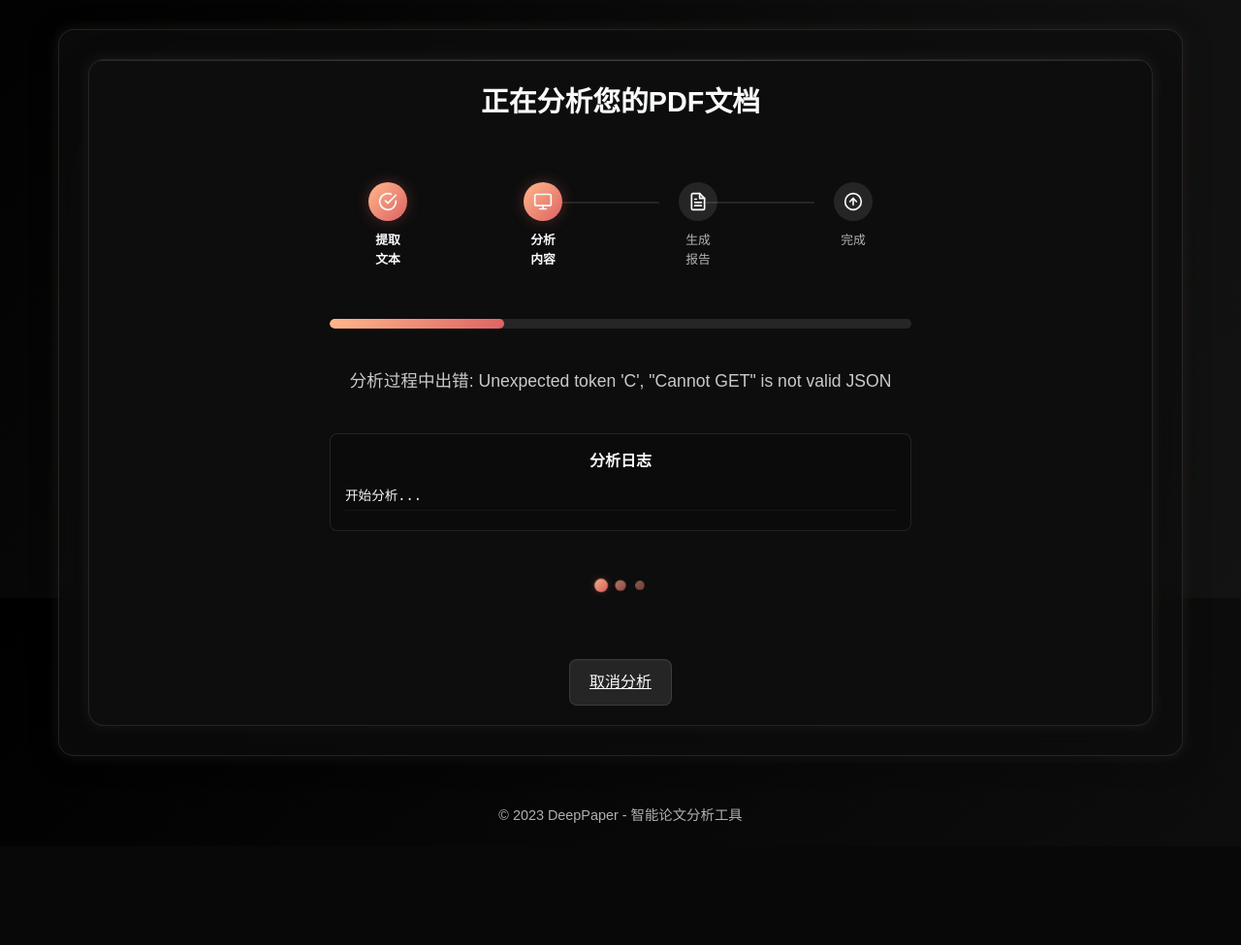
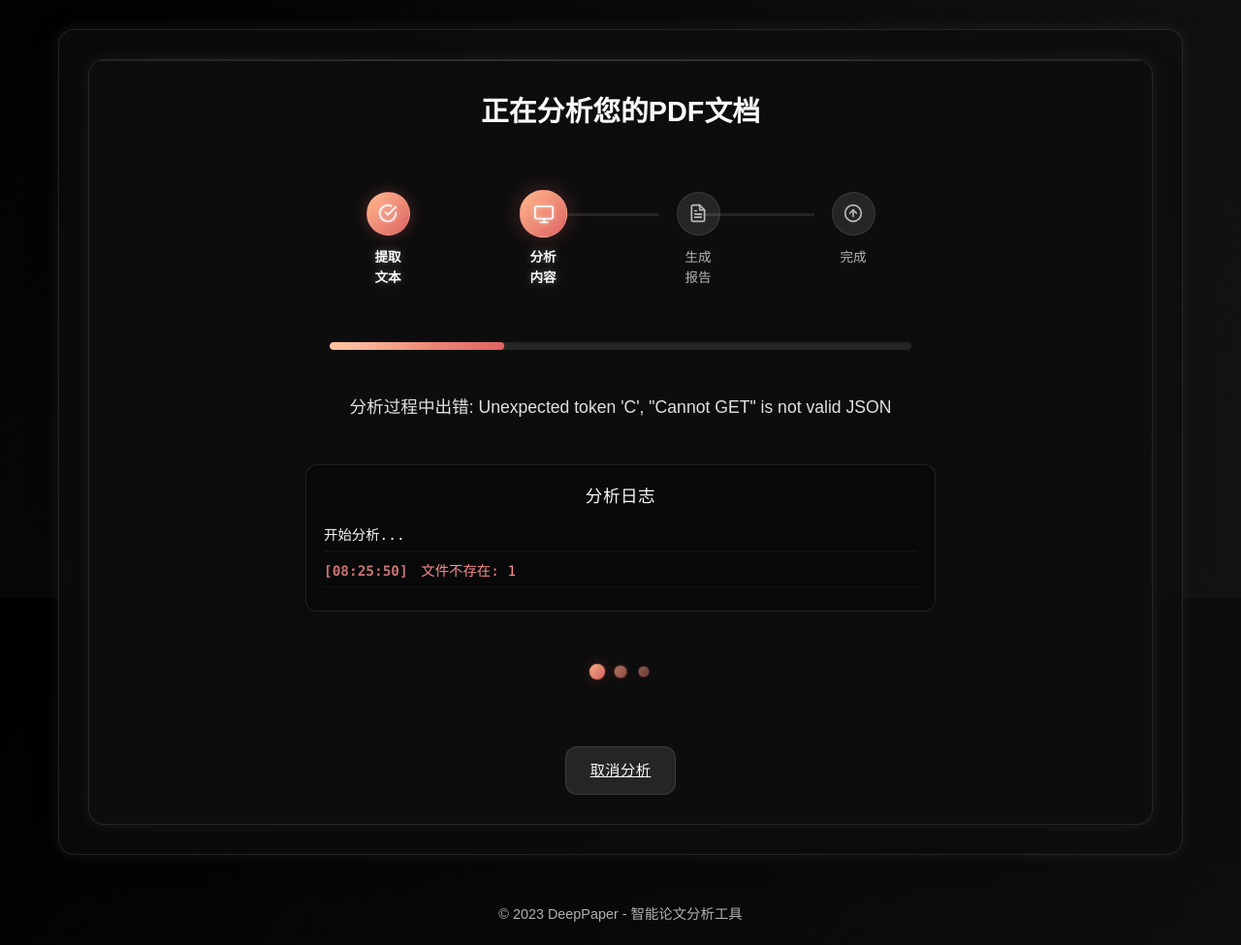
Before and after one commit to B143KC47/DeepPaper, a Flask app: template templates/analysis/analysis_progress.html in a window 1280 px wide. Shown: the part 183-1158 px from the top of the page at 97% size. Before the commit the page ends 1032 px from the top, so only its background shows below. Run offline with Flask 2, Linux system fonts and the light colour scheme; the template is opened without the code that fills it, so the values that code supplies are empty.

Commit message:
style(analysis_progress): 优化分析进度页面的样式和动画效果
调整了进度条、步骤图标、日志容器等元素的样式，增加了平滑的过渡动画和阴影效果，提升了用户体验

```diff
--- a/templates/analysis/analysis_progress.html
+++ b/templates/analysis/analysis_progress.html
@@ -13,7 +13,9 @@
             justify-content: center;
             min-height: 60vh;
             text-align: center;
-            padding: 20px;
+            padding: 30px;
+            position: relative;
+            overflow: hidden;
         }
 
         .progress-title {
@@ -26,27 +28,50 @@
             margin: 20px 0;
             font-size: 1.1rem;
             color: var(--text-light);
-            opacity: 0.8;
+            opacity: 0.9;
+            transition: opacity 0.3s ease;
+            min-height: 1.5em;
+            display: flex;
+            align-items: center;
+            justify-content: center;
         }
 
         .progress-bar-container {
             width: 80%;
             max-width: 600px;
-            height: 10px;
+            height: 8px;
             background-color: rgba(255, 255, 255, 0.1);
-            border-radius: 5px;
+            border-radius: 10px;
             overflow: hidden;
-            margin: 20px 0;
+            margin: 25px 0;
             position: relative;
+            box-shadow: inset 0 1px 3px rgba(0, 0, 0, 0.2);
         }
 
         .progress-bar {
             height: 100%;
             width: 0%;
             background: var(--warm-gradient);
-            border-radius: 5px;
-            transition: width 0.5s ease;
+            border-radius: 10px;
+            transition: width 0.5s ease-out;
             position: relative;
+            box-shadow: 0 0 10px var(--warm-shadow);
+        }
+
+        .progress-bar::after {
+            content: '';
+            position: absolute;
+            top: 0;
+            left: 0;
+            right: 0;
+            bottom: 0;
+            background: linear-gradient(90deg, transparent, rgba(255, 255, 255, 0.2), transparent);
+            animation: progress-shine 2s infinite linear;
+        }
+
+        @keyframes progress-shine {
+            0% { transform: translateX(-100%); }
+            100% { transform: translateX(100%); }
         }
 
         .progress-steps {
@@ -66,22 +91,24 @@
         }
 
         .step-icon {
-            width: 40px;
-            height: 40px;
+            width: 45px;
+            height: 45px;
             border-radius: 50%;
             background-color: rgba(255, 255, 255, 0.1);
             display: flex;
             align-items: center;
             justify-content: center;
-            margin-bottom: 10px;
+            margin-bottom: 12px;
             position: relative;
             z-index: 2;
-            transition: all 0.3s ease;
+            transition: all 0.4s cubic-bezier(0.175, 0.885, 0.32, 1.275);
+            border: 1px solid var(--glass-border);
         }
 
         .step-icon.active {
             background: var(--warm-gradient);
-            box-shadow: 0 0 15px var(--warm-shadow);
+            box-shadow: 0 0 20px var(--warm-shadow);
+            transform: scale(1.1);
         }
 
         .step-icon.completed {
@@ -89,27 +116,42 @@
             box-shadow: 0 0 15px var(--warm-shadow);
         }
 
+        .step-icon svg {
+            transition: all 0.3s ease;
+            opacity: 0.7;
+        }
+
+        .step-icon.active svg,
+        .step-icon.completed svg {
+            opacity: 1;
+            filter: drop-shadow(0 0 2px rgba(255, 255, 255, 0.5));
+        }
+
         .step-label {
-            font-size: 0.8rem;
+            font-size: 0.85rem;
             color: var(--text-light);
             opacity: 0.7;
             text-align: center;
             transition: all 0.3s ease;
+            max-width: 100px;
+            margin: 0 auto;
         }
 
         .step-label.active {
             opacity: 1;
             font-weight: bold;
+            text-shadow: 0 0 10px rgba(255, 255, 255, 0.3);
         }
 
         .step-connector {
             position: absolute;
-            top: 20px;
+            top: 22px;
             left: 50%;
             width: 100%;
-            height: 2px;
+            height: 3px;
             background-color: rgba(255, 255, 255, 0.1);
             z-index: 1;
+            transition: all 0.5s ease;
         }
 
         .step:first-child .step-connector {
@@ -118,6 +160,7 @@
 
         .step-connector.completed {
             background: var(--warm-gradient);
+            box-shadow: 0 0 8px var(--warm-shadow);
         }
 
         .loading-animation {
@@ -128,15 +171,16 @@
             display: flex;
             justify-content: center;
             align-items: center;
-            gap: 8px;
+            gap: 10px;
         }
 
         .dot {
-            width: 12px;
-            height: 12px;
+            width: 14px;
+            height: 14px;
             border-radius: 50%;
             background: var(--warm-gradient);
             animation: pulse 1.5s infinite ease-in-out;
+            box-shadow: 0 0 5px var(--warm-shadow);
         }
 
         .dot:nth-child(2) {
@@ -155,57 +199,102 @@
             50% {
                 transform: scale(1.2);
                 opacity: 1;
-                box-shadow: 0 0 10px var(--warm-shadow);
+                box-shadow: 0 0 15px var(--warm-shadow);
             }
         }
 
         .cancel-button {
             margin-top: 40px;
-            padding: 10px 20px;
+            padding: 12px 25px;
             background-color: rgba(255, 255, 255, 0.1);
             color: var(--text-light);
             border: 1px solid var(--glass-border);
-            border-radius: var(--border-radius-sm);
+            border-radius: var(--border-radius-md);
             cursor: pointer;
             transition: all var(--transition-speed) ease;
+            font-size: 0.95rem;
+            letter-spacing: 0.5px;
+            position: relative;
+            overflow: hidden;
+        }
+
+        .cancel-button::after {
+            content: '';
+            position: absolute;
+            top: 0;
+            left: -100%;
+            width: 100%;
+            height: 100%;
+            background: linear-gradient(90deg, transparent, rgba(255, 255, 255, 0.1), transparent);
+            transition: all 0.8s ease;
         }
 
         .cancel-button:hover {
             background-color: rgba(255, 255, 255, 0.2);
             transform: var(--hover-transform);
+            box-shadow: 0 5px 15px rgba(0, 0, 0, 0.2);
+        }
+
+        .cancel-button:hover::after {
+            left: 100%;
         }
 
         /* 日志容器样式 */
         .log-container {
-            width: 80%;
-            max-width: 600px;
-            max-height: 200px;
+            width: 85%;
+            max-width: 650px;
+            max-height: 220px;
             overflow-y: auto;
-            margin: 20px 0;
-            padding: 15px;
-            background-color: rgba(0, 0, 0, 0.2);
-            border-radius: var(--border-radius-sm);
+            margin: 25px 0;
+            padding: 18px;
+            background-color: rgba(0, 0, 0, 0.25);
+            border-radius: var(--border-radius-md);
             border: 1px solid var(--glass-border);
             text-align: left;
+            box-shadow: inset 0 2px 10px rgba(0, 0, 0, 0.2), 0 0 15px rgba(0, 0, 0, 0.1);
+            scrollbar-width: thin;
+            scrollbar-color: rgba(255, 255, 255, 0.2) rgba(0, 0, 0, 0.2);
+        }
+
+        .log-container::-webkit-scrollbar {
+            width: 6px;
+        }
+
+        .log-container::-webkit-scrollbar-track {
+            background: rgba(0, 0, 0, 0.2);
+            border-radius: 3px;
+        }
+
+        .log-container::-webkit-scrollbar-thumb {
+            background-color: rgba(255, 255, 255, 0.2);
+            border-radius: 3px;
         }
 
         .log-title {
-            font-size: 1rem;
-            margin-bottom: 10px;
+            font-size: 1.1rem;
+            margin-bottom: 12px;
             color: var(--text-light);
             text-align: center;
+            font-weight: 500;
+            letter-spacing: 0.5px;
         }
 
         .log-content {
-            font-family: monospace;
-            font-size: 0.85rem;
+            font-family: 'Consolas', 'Monaco', monospace;
+            font-size: 0.9rem;
             color: var(--text-light);
+            line-height: 1.5;
         }
 
         .log-entry {
-            margin-bottom: 5px;
-            padding: 3px 0;
+            margin-bottom: 6px;
+            padding: 4px 0;
             border-bottom: 1px solid rgba(255, 255, 255, 0.05);
+            transition: background-color 0.2s ease;
+        }
+
+        .log-entry:hover {
+            background-color: rgba(255, 255, 255, 0.05);
         }
 
         .log-entry.info {
@@ -218,6 +307,16 @@
 
         .log-entry.error {
             color: #f88e8e;
+        }
+
+        .log-timestamp {
+            font-weight: bold;
+            opacity: 0.8;
+            margin-right: 5px;
+        }
+
+        .log-message {
+            font-weight: normal;
         }
     </style>
 </head>
@@ -343,28 +442,45 @@
             const updateProgress = setInterval(function() {
                 if (!isAnalyzing) return;
 
-                progress += 1;
+                // 使进度增长更加自然
+                const increment = Math.max(0.5, Math.random() * 1.5);
+                progress += increment;
                 if (progress > 100) progress = 100;
+
+                // 使用CSS动画使过渡更平滑
                 progressBar.style.width = progress + '%';
 
-                // 更新步骤状态
+                // 更新步骤状态，添加过渡延迟使步骤变化更自然
                 if (progress >= 30 && progress < 60) {
                     // 第二步活跃
                     updateStepStatus(1, 'active');
                 } else if (progress >= 60 && progress < 90) {
                     // 第三步活跃
-                    updateStepStatus(1, 'completed');
-                    updateStepStatus(2, 'active');
+                    setTimeout(() => {
+                        updateStepStatus(1, 'completed');
+                        setTimeout(() => {
+                            updateStepStatus(2, 'active');
+                        }, 300);
+                    }, 200);
                 } else if (progress >= 90) {
                     // 第四步活跃
-                    updateStepStatus(2, 'completed');
-                    updateStepStatus(3, 'active');
+                    setTimeout(() => {
+                        updateStepStatus(2, 'completed');
+                        setTimeout(() => {
+                            updateStepStatus(3, 'active');
+                        }, 300);
+                    }, 200);
                 }
 
-                // 随机更新消息
-                if (Math.random() > 0.7) {
+                // 平滑更新消息，降低更新频率使体验更好
+                if (Math.random() > 0.85) {
                     messageIndex = (messageIndex + 1) % progressMessages.length;
-                    progressInfo.textContent = progressMessages[messageIndex];
+                    // 添加淡入淡出效果
+                    progressInfo.style.opacity = '0';
+                    setTimeout(() => {
+                        progressInfo.textContent = progressMessages[messageIndex];
+                        progressInfo.style.opacity = '1';
+                    }, 300);
                 }
 
                 // 获取实时日志
@@ -401,14 +517,42 @@
 
             // 更新日志显示
             function updateLogDisplay(logs) {
+                // 创建文档片段以提高性能
+                const fragment = document.createDocumentFragment();
+
                 logs.forEach(log => {
                     const logEntry = document.createElement('div');
                     logEntry.className = `log-entry ${log.level.toLowerCase()}`;
-                    logEntry.textContent = `[${log.timestamp.split(' ')[1]}] ${log.message}`;
-                    logContent.appendChild(logEntry);
 
-                    // 自动滚动到底部
-                    logContent.scrollTop = logContent.scrollHeight;
+                    // 格式化时间戳和消息
+                    const timestamp = document.createElement('span');
+                    timestamp.className = 'log-timestamp';
+                    timestamp.textContent = `[${log.timestamp.split(' ')[1]}]`;
+
+                    const message = document.createElement('span');
+                    message.className = 'log-message';
+                    message.textContent = ` ${log.message}`;
+
+                    logEntry.appendChild(timestamp);
+                    logEntry.appendChild(message);
+
+                    // 添加淡入效果
+                    logEntry.style.opacity = '0';
+                    fragment.appendChild(logEntry);
+
+                    // 使用setTimeout创建淡入动画
+                    setTimeout(() => {
+                        logEntry.style.transition = 'opacity 0.3s ease';
+                        logEntry.style.opacity = '1';
+                    }, 10);
+                });
+
+                logContent.appendChild(fragment);
+
+                // 平滑滚动到底部
+                logContent.scrollTo({
+                    top: logContent.scrollHeight,
+                    behavior: 'smooth'
                 });
             }
 
```
